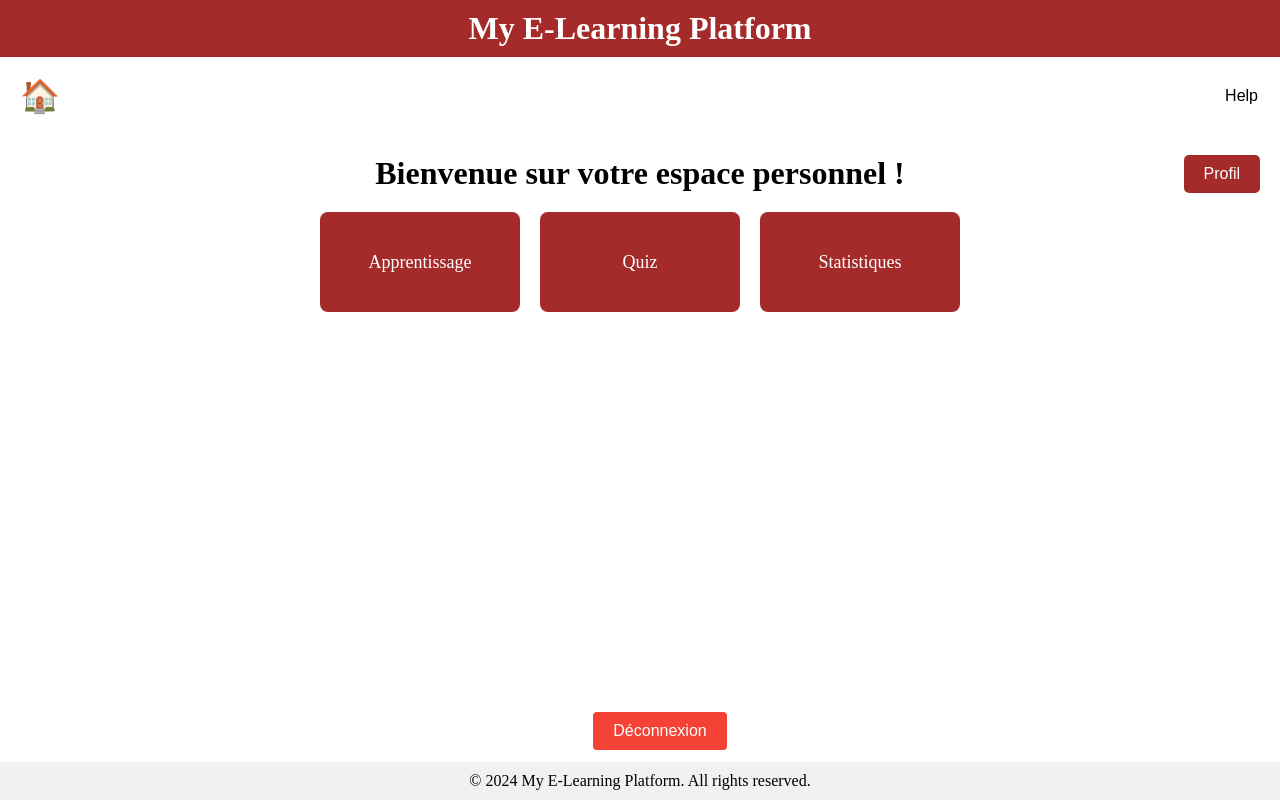
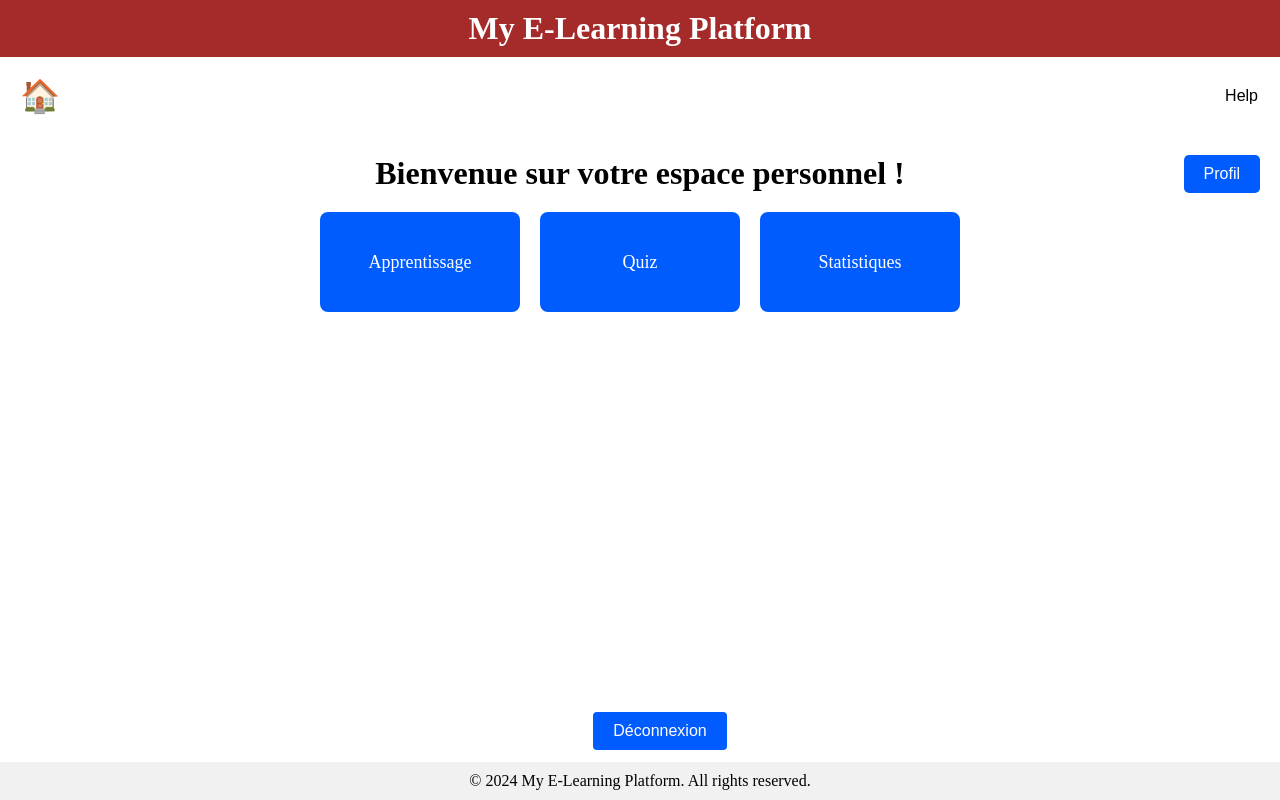
Before and after one commit to MarcMonin/Node-Angular-Project, an Angular app in the folder NodeProjectQuizlet/: page /home in a window 1280 px wide. Built offline with nearby package versions, Linux system fonts and the light colour scheme.

Commit message:
Color change

```diff
--- a/NodeProjectQuizlet/src/app/home/home.component.css
+++ b/NodeProjectQuizlet/src/app/home/home.component.css
@@ -22,7 +22,7 @@
   padding: 30px; /* Espacement intérieur pour les boutons */
   width: 200px; /* Largeur des boutons */
   height: 100px; /* Hauteur des boutons */
-  background-color: #a52a2a; /* Couleur de fond des boutons */
+  background-color: #005cff; /* Couleur de fond des boutons */
   color: white; /* Couleur du texte */
   border: none; /* Pas de bordure */
   border-radius: 8px; /* Coins arrondis */
@@ -50,7 +50,7 @@
 /* Bouton de déconnexion */
 .logout-button {
   padding: 10px 20px;            /* Réduit l'espacement pour rendre le bouton plus petit */
-  background-color: #f44336;
+  background-color: #005cff;
   color: white;
   border: none;
   border-radius: 4px;
@@ -61,7 +61,7 @@
 }
 
 .logout-button:hover {
-  background-color: #e57373;
+  background-color: #005cff;
 }
 
 .home-container {
@@ -74,7 +74,7 @@
   top: 20px;            /* Distance from the top */
   right: 20px;          /* Distance from the right */
   padding: 10px 20px;   /* Add padding to make it look like a button */
-  background-color: #a52a2a; /* Button color */
+  background-color: #005cff; /* Button color */
   color: white;         /* Text color */
   border: none;
   border-radius: 5px;
@@ -84,5 +84,5 @@
 }
 
 .profile-button:hover {
-  background-color: #e08585; /* Hover color */
+  background-color: #6fa4fd; /* Hover color */
 }
--- a/NodeProjectQuizlet/src/app/welcome/welcome.component.css
+++ b/NodeProjectQuizlet/src/app/welcome/welcome.component.css
@@ -11,5 +11,5 @@ button {
 }
 
 h1 {
-  color: #a52a2a; /* Optional color for the heading */
+  color: #005cff; /* Optional color for the heading */
 }
```
